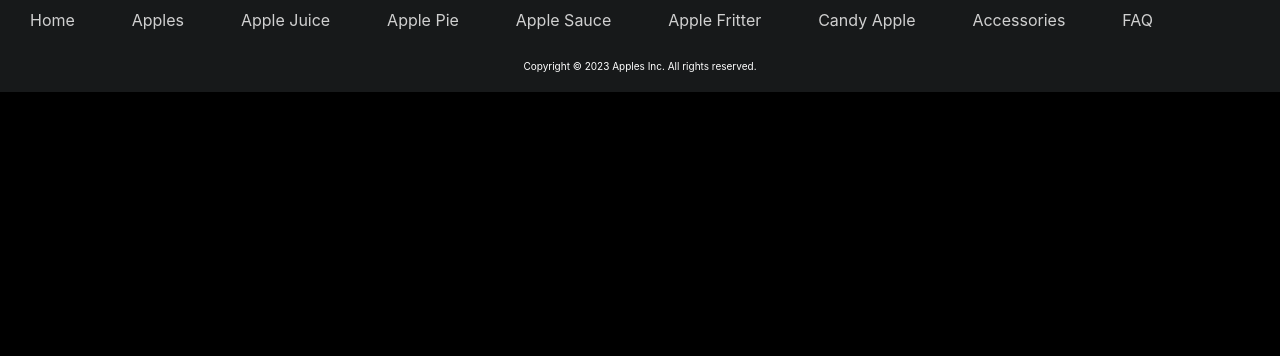
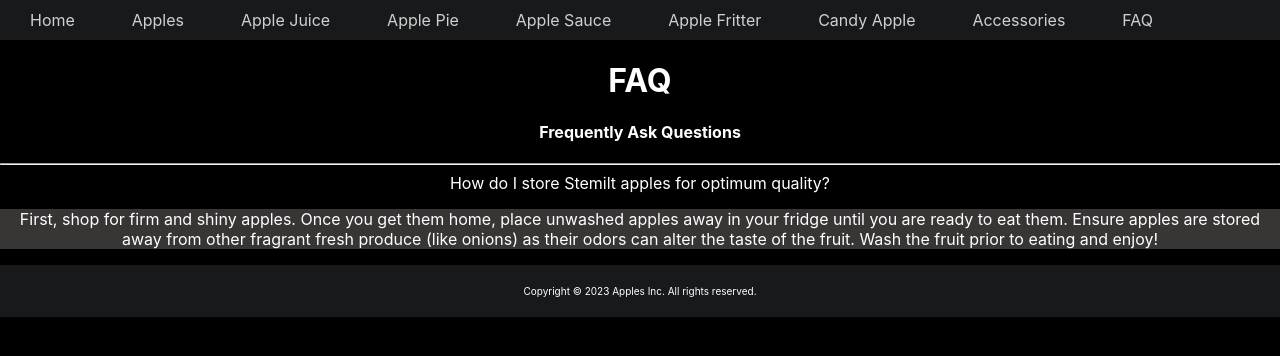
Before and after one commit to WebDevFall2023/group-html-css-assignment-apples, a website: page public/FAQ.html in a window 1280 px wide. Drawn offline with Linux system fonts and the light colour scheme.

Commit message:
added some changes to both

```diff
--- a/public/FAQ.html
+++ b/public/FAQ.html
@@ -3,6 +3,7 @@
 <head>
     <title>FAQ</title>
     <link rel="stylesheet" type="text/css" href="style.css">
+    <link rel="stylesheet" type="text/css"  href="faqStyle.css">
 </head>
 <body>
     <nav>
@@ -17,6 +18,25 @@
         <li><a href="FAQ.html">FAQ<a></li>
     </nav>
 
+    <div class="title">
+        <h1>FAQ</h1>
+        <h4>Frequently Ask Questions</h4>
+        <hr>
+    </div>
+    <div class="container">
+        <div class="labels">
+            <label for="Questions" class="topicFaq">
+                How do I store Stemilt apples for optimum quality?
+            </label>
+            <br>
+            <p class="answerFaq">
+                First, shop for firm and shiny apples. Once you get them home, place unwashed apples away
+                in your fridge until you are ready to eat them. Ensure apples are stored away from other fragrant fresh produce (like onions)
+                as their odors can alter the taste of the fruit. Wash the fruit prior to eating and enjoy!
+            </p>
+        </div>
+    </div>
+
     <footer>
         Copyright &copy; 2023 Apples Inc. All rights reserved.    <!--Privacy Policy Terms of Use Sales and Refunds Legal Site Map-->
     </footer>
--- /dev/null
+++ b/public/faqStyle.css
@@ -0,0 +1,13 @@
+.container
+{
+    .labels
+    {
+        .answerFaq
+        {
+            background-color: rgb(56, 53, 53);
+            width: 100%;
+            text-align: center;
+            border-color: red;
+        }
+    }
+}
```
